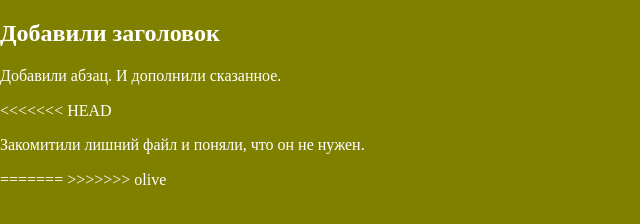
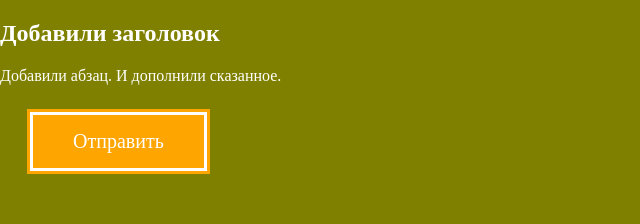
Before and after one commit to tomscensis/spectrum, a plain HTML site: page index.html in a window 1280 px wide. Shown: the whole page, without its empty margins (0-640 px from the left). Drawn offline with nearby package versions, Linux system fonts and the light colour scheme.

Commit message:
добавили оранжевую кнопку

```diff
--- a/css/style.css
+++ b/css/style.css
@@ -3,10 +3,18 @@ body {
 	color: #fff;
 }
 
-
-
-
 h1 {
 	font-size: 30px;
 	font-family: Roboto;
 }
+
+button {
+	border: 3px solid #fff;
+	padding: 15px 40px;
+	margin: 10px 30px;
+	color: #fff;
+	background-color: orange;
+	cursor: pointer;
+	outline: 3px solid orange;
+	font-size: 20px;
+}
--- a/index.html
+++ b/index.html
@@ -16,13 +16,7 @@
 			Добавили абзац. И дополнили сказанное.
 		</p>
 
-<<<<<<< HEAD
-		<p>
-			Закомитили лишний файл и поняли, что он не нужен.
-		</p>
-=======
-
->>>>>>> olive
+		<button>Отправить</button>
 
 	</body>
 </html>
```
